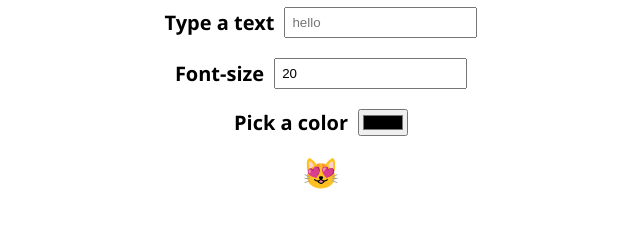
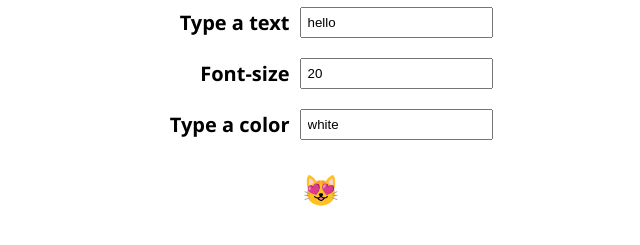
Before and after one commit to haticecs/web-dev-101, a plain HTML site: page 3rd project-getCuteCat/index.html in a window 1280 px wide. Shown: the part 119-364 px from the top of the page, without its empty margins (319-959 px from the left). Drawn offline with Linux system fonts and the light colour scheme.

Commit message:
project is compleated, functionality works

```diff
--- a/3rd project-getCuteCat/App.js
+++ b/3rd project-getCuteCat/App.js
@@ -0,0 +1,57 @@
+let CAT_URL = 'https://cataas.com/cat?json=true/cute'
+
+const inputText = document.getElementById('user-text')
+const inputSize = document.getElementById('user-font')
+const inputColor = document.getElementById('user-color')
+const button = document.querySelector('.button')
+
+const img = document.createElement('img')
+img.src = null
+img.alt = ''
+img.setAttribute('style', 'visibility: hidden;')
+
+document.querySelector('.container').appendChild(img)
+
+button.addEventListener('click', (event) => {
+  clickHandler()
+})
+
+const clickHandler = () => {
+  promiseHandler()
+}
+
+const promiseHandler = () => {
+  const promise = fetch(CAT_URL)
+  promise
+    .then(function (response) {
+      const processingPromise = response.json()
+      return processingPromise
+    })
+    .then(function (processedResponse) {
+      const imgID = processedResponse.id
+      const imgSrc = getImageSource(imgID)
+      console.log('here')
+      console.log(imgSrc)
+      showImage(imgSrc)
+      console.log('done')
+    })
+}
+
+const getImageSource = (imgID) =>
+  'https://cataas.com/cat/' +
+  imgID +
+  '/says/' +
+  inputText.value +
+  '?size=' +
+  inputSize.value +
+  '&color=' +
+  inputColor.value
+
+const showImage = (imgSrc) => {
+  img.src = imgSrc
+  img.alt = 'cute cat'
+  img.setAttribute(
+    'style',
+    'visibility: visible;max-width: 600px; max-height: 450px; object-fit:contain'
+  )
+}
--- a/3rd project-getCuteCat/index.html
+++ b/3rd project-getCuteCat/index.html
@@ -17,16 +17,10 @@
       <h1 class="title">🐾 Get Cute Cat 🐾</h1>
       <div class="row">
         <label for="user-text">Type a text</label>
-        <input
-          type="text"
-          name="user-text"
-          id="user-text"
-          placeholder="hello"
-          required
-        />
+        <input type="text" name="user-text" id="user-text" value="hello" />
       </div>
       <div class="row">
-        <label for="user-font"> Font-size </label>
+        <label for="user-font">Font-size </label>
         <input
           type="number"
           name="user-font"
@@ -36,10 +30,12 @@
         />
       </div>
       <div class="row">
-        <label for="user-color">Pick a color</label>
-        <input type="color" name="user-color" id="user-color" value="black" />
+        <label for="user-color">Type a color</label>
+        <input type="text" name="user-color" id="user-color" value="white" />
       </div>
-      <button type="button" class="button">😻</button>
+      <div class="button-container">
+        <button type="button" class="button">😻</button>
+      </div>
     </section>
     <script src="./App.js"></script>
   </body>
--- a/3rd project-getCuteCat/styles.css
+++ b/3rd project-getCuteCat/styles.css
@@ -5,6 +5,7 @@
 .container {
   display: flex;
   flex-direction: column;
+  align-items: center;
 }
 
 .title {
@@ -28,22 +29,30 @@ label {
   font-size: 20px;
   font-weight: bold;
   margin: 0;
-  margin-right: 10px;
+  display: inline-block;
+  width: 150px;
+  text-align: right;
+  padding-right: 10px;
 }
 
-#user-font,
-#user-text {
+input {
   padding: 6px;
 }
 
+.button-container {
+  display: flex;
+  justify-content: center;
+  align-items: center;
+  width: 80px;
+  height: 80px;
+}
 .button {
-  align-self: center;
   cursor: pointer;
   text-align: center;
+  font-size: 30px;
+  border: none;
+  background: none;
   padding: 10px;
-  font-size: 30px;
-  background: none;
-  border: none;
 }
 
 .button:active {
```
